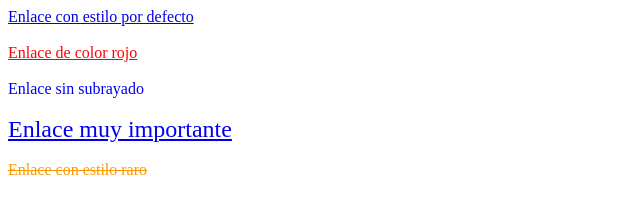
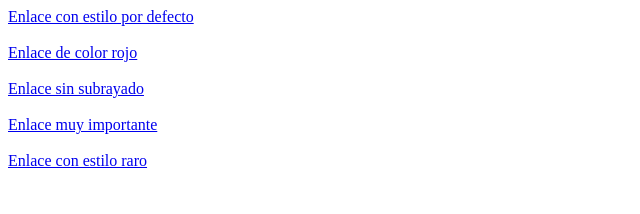
Before and after one commit to tejerolaraenrique-maker/LMSGI-ASIR, a plain HTML site: page ejercicio25.html in a window 1280 px wide. Shown: the whole page, without its empty margins (0-640 px from the left). Drawn offline with Linux system fonts and the light colour scheme.

Commit message:
EJERCICIO25

```diff
--- a/ejercicio25.html
+++ b/ejercicio25.html
@@ -14,10 +14,10 @@
 
 <body>
 <a href="elmundo.es">Enlace con estilo por defecto</a> <br><br>
-<a href="elmundo.es" style="color: rgb(255, 0, 0);">Enlace de color rojo</a><br><br>
-<a href="elmundo.es" style="text-decoration: none;" >Enlace sin subrayado</a><br><br>
-<a href="elmundo.es" style=" font-size: x-large;" ">Enlace muy importante</a><br> <br>
-<a href="elmundo.es" style="color: rgb(251, 153, 6); text-decoration: line-through; " >Enlace con estilo raro</a>
+<a href="elmundo.es">Enlace de color rojo</a><br><br>
+<a href="elmundo.es">Enlace sin subrayado</a><br><br>
+<a href="elmundo.es">Enlace muy importante</a><br> <br>
+<a href="elmundo.es">Enlace con estilo raro</a>
 </body>
 
 </html>
```
